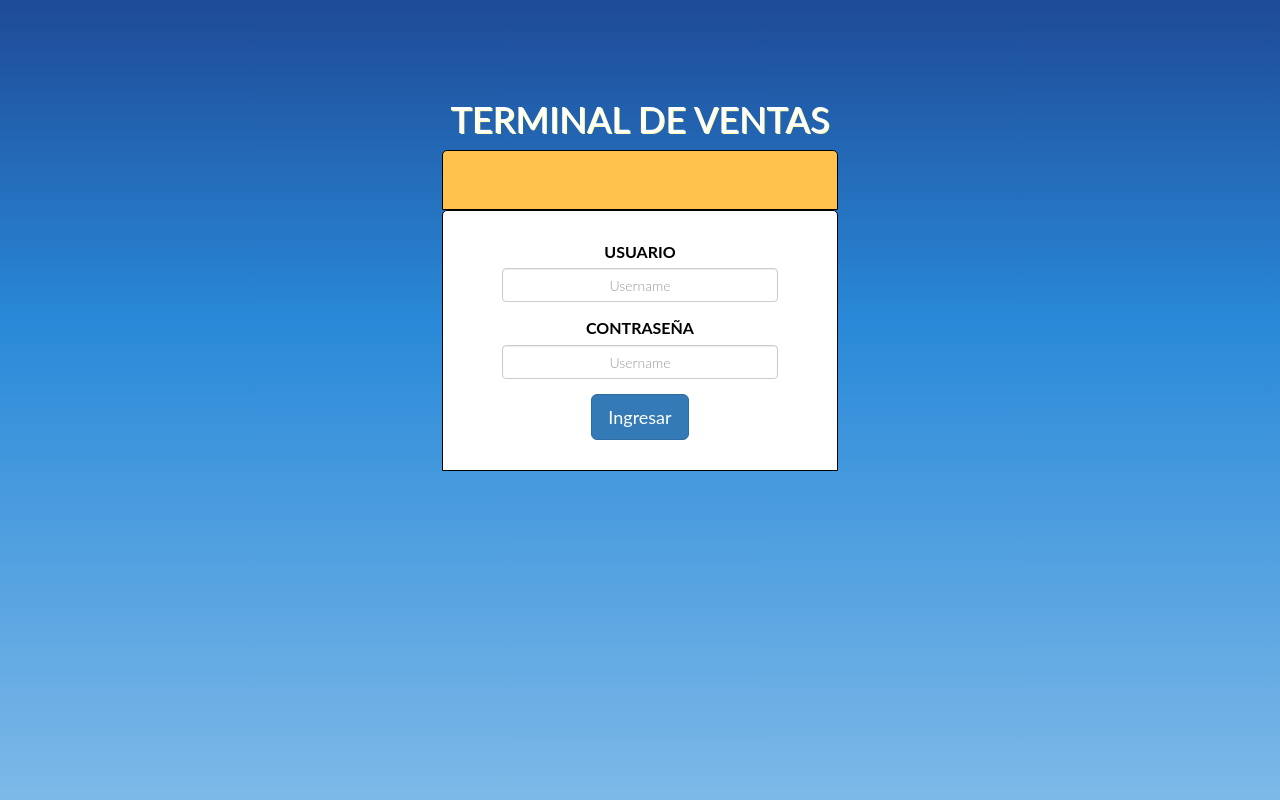
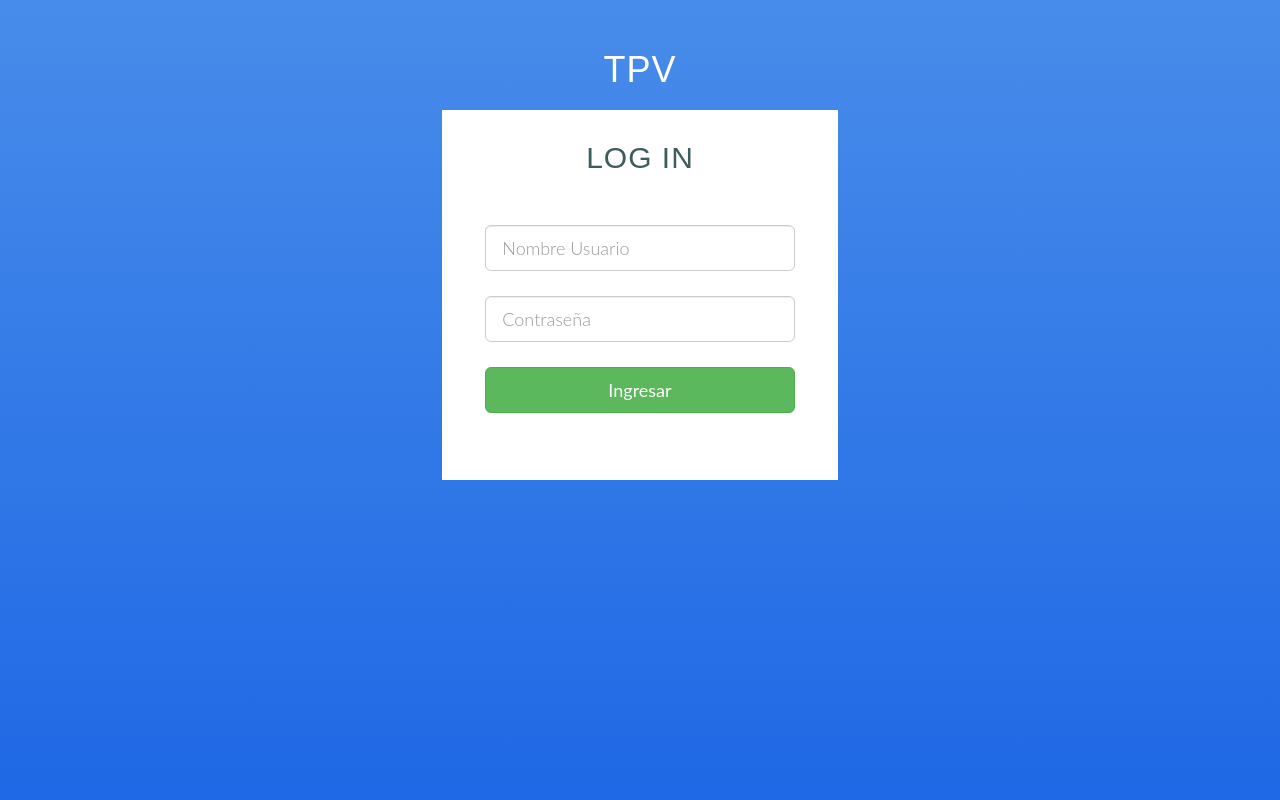
Before and after one commit to PabloCabezasA/Project_django, a Django app: page / in a window 1280 px wide. Run offline with Django 3.2, Linux system fonts and the light colour scheme; some libraries are stand-ins or nearby versions.

Commit message:
mejoras en css de login

```diff
--- a/Project_django/settings.py
+++ b/Project_django/settings.py
@@ -106,7 +106,7 @@ USE_TZ = True
 MEDIA_ROOT = os.path.join(BASE_DIR, 'media')
 MEDIA_URL = '/media/'
 
-STATIC_ROOT = '/var/www/Project_django/static'
+STATIC_ROOT = '/var/www/Project_django/static/'
 STATIC_URL = '/static/'
 
 STATICFILES_DIRS = (
--- a/static/project_django/src/css/login.css
+++ b/static/project_django/src/css/login.css
@@ -1,12 +1,12 @@
 body {
-	/* Permalink - use to edit and share this gradient: http://colorzilla.com/gradient-editor/#1e4a96+0,2989d8+40,7db9e8+100 */
-	background: rgb(30,74,150); /* Old browsers */
-	background: -moz-linear-gradient(top,  rgba(30,74,150,1) 0%, rgba(41,137,216,1) 40%, rgba(125,185,232,1) 100%); /* FF3.6-15 */
-	background: -webkit-linear-gradient(top,  rgba(30,74,150,1) 0%,rgba(41,137,216,1) 40%,rgba(125,185,232,1) 100%); /* Chrome10-25,Safari5.1-6 */
-	background: linear-gradient(to bottom,  rgba(30,74,150,1) 0%,rgba(41,137,216,1) 40%,rgba(125,185,232,1) 100%); /* W3C, IE10+, FF16+, Chrome26+, Opera12+, Safari7+ */
-	filter: progid:DXImageTransform.Microsoft.gradient( startColorstr='#1e4a96', endColorstr='#7db9e8',GradientType=0 ); /* IE6-9 */
-	font-size: 16px;
-	font-family: 'Lato', sans-serif;
+    background: rgba(72,140,234,1);
+    background: -moz-linear-gradient(top, rgba(72,140,234,1) 0%, rgba(31,104,229,1) 100%);
+    background: -webkit-gradient(left top, left bottom, color-stop(0%, rgba(72,140,234,1)), color-stop(100%, rgba(31,104,229,1)));
+    background: -webkit-linear-gradient(top, rgba(72,140,234,1) 0%, rgba(31,104,229,1) 100%);
+    background: -o-linear-gradient(top, rgba(72,140,234,1) 0%, rgba(31,104,229,1) 100%);
+    background: -ms-linear-gradient(top, rgba(72,140,234,1) 0%, rgba(31,104,229,1) 100%);
+    background: linear-gradient(to bottom, rgba(72,140,234,1) 0%, rgba(31,104,229,1) 100%);
+    filter: progid:DXImageTransform.Microsoft.gradient( startColorstr='#488cea', endColorstr='#1f68e5', GradientType=0 );	font-family: 'Lato', sans-serif;
 	font-weight: 300;
 	margin: 0;
 	color: black;
@@ -15,57 +15,58 @@ body {
 
 
 #login-form{
-    border : 1px solid;
-    margin-top: 0px;
     background-color: white;
     text-align: center;
-	border-radius: 5px 5px 0 0;
+    height: 300px;
+    padding-top: 40px;
 }
 
-#login-form > div{
-    padding: 0px;
-}
-
-#login-form >div:nth-of-type(1){
-    margin-top: 30px;
-}
-
-#login-form > div:nth-of-type(3){
-    margin-bottom: 30px;
+#login-form > form> div{
+    padding: 5px;
 }
 
 .input-login{
-	text-align: center;
-	width: 70%;
+	text-align: left;
+	width: 80%;
 	margin: auto;
+
 }
 
 .box-header {
-	background-color: #ffc34d;
-	border: 1px solid;
-	border-radius: 5px 5px 0 0;
-	text-align: center;
-	text-transform: uppercase;
-	height: 60px;
+	background-color: white;
+	height: 70px;
+	padding:1px;
 }
 
 .top-title{
-	margin-top: 80px;
+	margin-top: 30px;
 	text-align: center;
 	text-transform: uppercase;
 }
 
 .top-title > h1{
-	text-shadow: 1.3px 1.3px #FFFFAE;
+	text-transform: uppercase;
+	font-family : Arial;
+	font-weight: 400;
+	letter-spacing: 1px;
 	color: white;
+	margin-bottom:20px;
 }
 
 h2 {
 	text-transform: uppercase;
 	text-align: center;
-	color: white;
+	font-family : Arial;
+	color: black;
 	font-weight: 400;
 	letter-spacing: 1px;
-	font-size: 1.4em;
-	line-height: 2.8em;
+	font-size: 30px;
+	color: #3d5c5c;
+	margin-top: 30px;
 }
+
+#input-button-login{
+ 	text-align: center;
+	width: 80%;
+    margin: auto;
+}
--- a/templates/login/login.html
+++ b/templates/login/login.html
@@ -9,7 +9,7 @@
 	<div class="container-fluid">
 		<div class="row">
 				<div class=" col-md-12 top-title">
-					<h1 id="title">Terminal de Ventas</h1>
+					<h1 id="title">TPV</h1>
 				</div>
 
 			  <div class="col-md-offset-4 col-md-4 col-md-offset-4">
@@ -22,24 +22,22 @@
 				   {% endif %}
 
 			      <div class="box-header">
-						<h2></h2>
+						<h2>Log in</h2>
 				  </div>
-
-				  <form action="." method="post" id="login-form">
+				  <div id="login-form">
+					  <form action="." method="post">
 						  {% csrf_token %}
 						 <div class="form-group">
-			    		  <label for="username">usuario</label></br>
-			    		  <input type="text" class="form-control input-md input-login" id="username" name="username"  placeholder="Username">
+							  <input type="text" class="form-control input-lg input-login" id="username" name="username"  placeholder="Nombre Usuario">
 						 </div>
 						 <div class="form-group">
-		    		  <label for="password">contraseña</label></br>
-		    		  <input type="password" class="form-control input-md input-login" id="password" name="password"  placeholder="Username">
+						  <input type="password" class="form-control input-lg input-login" id="password" name="password"  placeholder="Contraseña">
 						 </div>
 						 <div>
-		    		  <input type="submit" class="btn btn-primary btn-lg" value="Ingresar" id="input-button-login">
+						  <input type="submit" class="btn btn-success btn-lg btn-block" value="Ingresar" id="input-button-login">
 						 </div>
 					  </form>
-
+				  </div>
 			  </div>
 		</div>
 	</div>
```
Also changed, not shown: Project_django/apps/terminal_venta/views.py (+11 -1 lines), 2 other files. Lines whose indentation alone changed are shown as unchanged.
